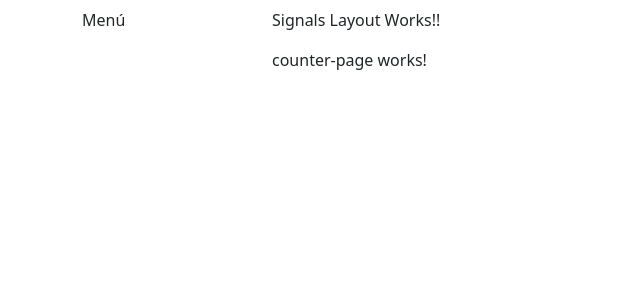
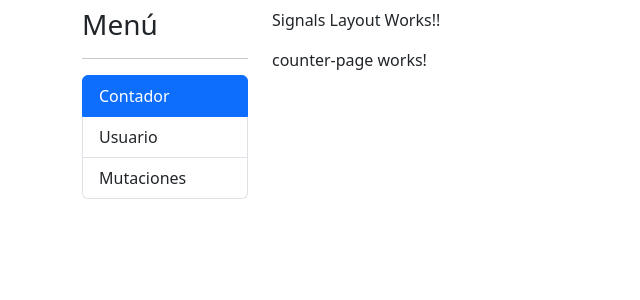
Before and after one commit to decoy91/directiveSignals, an Angular app: page /signals/counter in a window 1280 px wide. Shown: the top 300 px of the page, without its empty margins (0-640 px from the left). Built offline with nearby package versions, Linux system fonts and the light colour scheme.

Commit message:
Creación del menú lateral

```diff
--- /dev/null
+++ b/src/app/signals/components/side-menu/side-menu.component.css
@@ -0,0 +1,3 @@
+li{
+  cursor: pointer;
+}
--- /dev/null
+++ b/src/app/signals/components/side-menu/side-menu.component.html
@@ -0,0 +1,9 @@
+<ul class="list-group">
+  <li *ngFor="let item of menuItems"
+    class="list-group-item"
+    [routerLink]="[item.route]"
+    routerLinkActive="active"
+    >
+    {{ item.title }}
+  </li>
+</ul>
--- /dev/null
+++ b/src/app/signals/components/side-menu/side-menu.component.ts
@@ -0,0 +1,21 @@
+import { Component } from '@angular/core';
+
+interface MenuItem{
+  title: string;
+  route: string;
+}
+
+@Component({
+  selector: 'side-menu',
+  templateUrl: './side-menu.component.html',
+  styleUrl: './side-menu.component.css'
+})
+export class SideMenuComponent {
+
+  public menuItems: MenuItem[] = [
+    { title: 'Contador', route:'counter'},
+    { title: 'Usuario', route:'user-info'},
+    { title: 'Mutaciones', route:'properties'},
+  ]
+
+}
--- a/src/app/signals/layout/signals-layout/signals-layout.component.html
+++ b/src/app/signals/layout/signals-layout/signals-layout.component.html
@@ -1,6 +1,8 @@
 <div class="row mt-2">
   <div class="col-2">
-    Menú
+    <h3>Menú</h3>
+    <hr>
+    <side-menu/>
   </div>
   <div class="col-10">
     <p>Signals Layout Works!!</p>
--- a/src/app/signals/signals-routing.module.ts
+++ b/src/app/signals/signals-routing.module.ts
@@ -12,7 +12,7 @@ const routes: Routes = [
     children:[
       {path:'counter', component: CounterPageComponent},
       {path:'user-info', component: UserInfoPageComponent},
-      {path:'Properties', component: PropertiesPageComponent},
+      {path:'properties', component: PropertiesPageComponent},
       {path:'**', redirectTo: 'counter'},
     ]
   }
--- a/src/app/signals/signals.module.ts
+++ b/src/app/signals/signals.module.ts
@@ -6,6 +6,7 @@ import { SignalsLayoutComponent } from './layout/signals-layout/signals-layout.c
 import { CounterPageComponent } from './pages/counter-page/counter-page.component';
 import { UserInfoPageComponent } from './pages/user-info-page/user-info-page.component';
 import { PropertiesPageComponent } from './pages/properties-page/properties-page.component';
+import { SideMenuComponent } from './components/side-menu/side-menu.component';
 
 
 @NgModule({
@@ -14,6 +15,7 @@ import { PropertiesPageComponent } from './pages/properties-page/properties-page
     CounterPageComponent,
     UserInfoPageComponent,
     PropertiesPageComponent,
+    SideMenuComponent,
   ],
   imports: [
     CommonModule,
```
